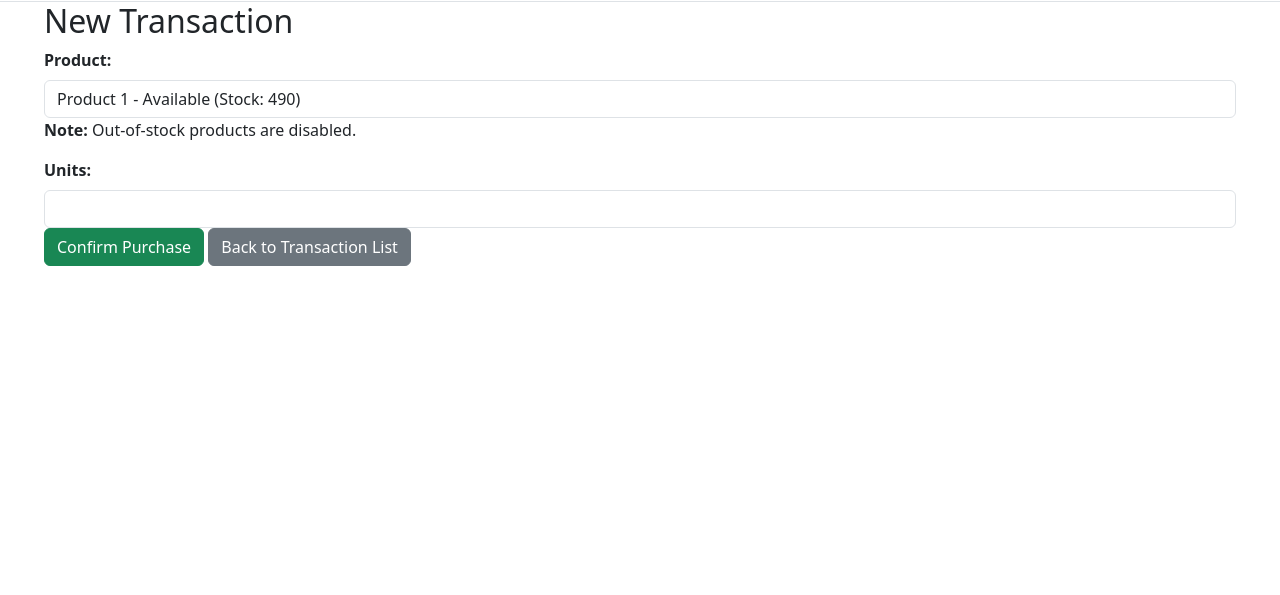
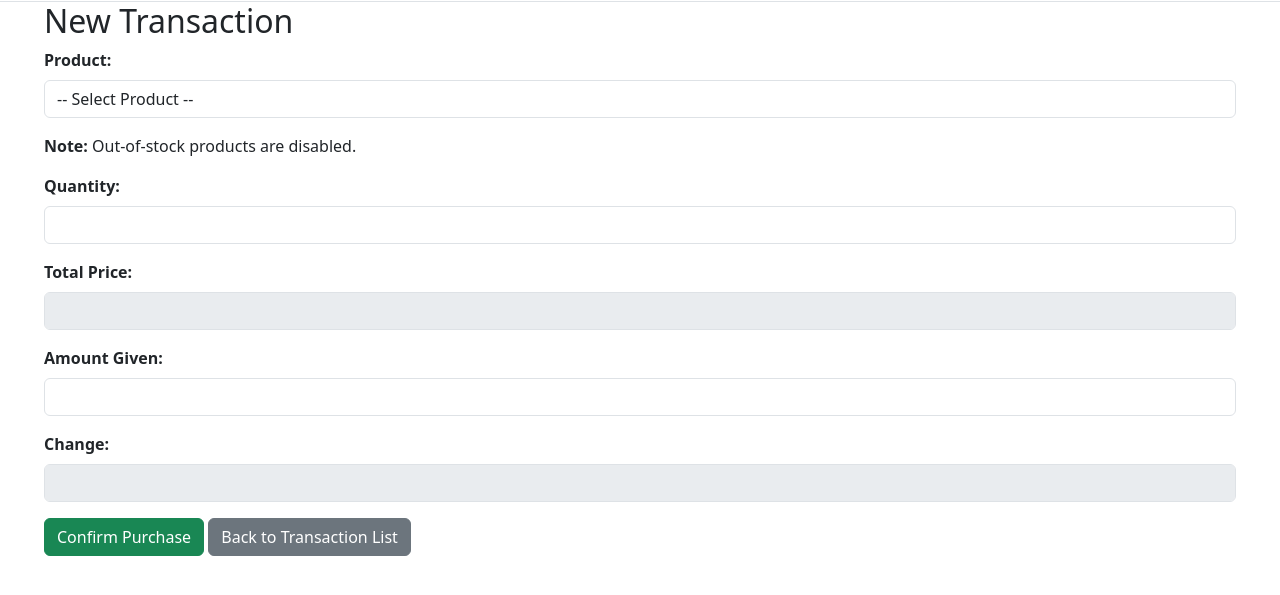
Before and after one commit to Ponesee2/Inventory, a Django app: page /transaction/new/ in a window 1280 px wide. Shown: the part 75-670 px from the top of the page. Run offline with Django 5.2, Linux system fonts and the light colour scheme; data comes from the database, SQL or seed files in the repository; both versions use the stored data as it was after the commit; parts of the project's set-up code (start-up, migrations or seed data) failed here and were passed over; some libraries are stand-ins or nearby versions.

Commit message:
transact functions

```diff
--- a/templates/base.html
+++ b/templates/base.html
@@ -5,12 +5,12 @@
     <meta name="viewport" content="width=device-width, initial-scale=1.0">
     <title>Ponce Website</title>
     <!-- DataTables CSS -->
-<link rel="stylesheet" href="https://cdn.datatables.net/1.13.6/css/jquery.dataTables.min.css">
-<link rel="stylesheet" href="https://cdn.datatables.net/responsive/2.5.0/css/responsive.dataTables.min.css">
-<link rel="stylesheet" href="https://cdnjs.cloudflare.com/ajax/libs/font-awesome/6.5.1/css/all.min.css">
-<link rel="stylesheet" href="https://cdn.jsdelivr.net/npm/admin-lte@3.1/dist/css/adminlte.min.css">
-<link href="https://cdn.jsdelivr.net/npm/bootstrap@5.3.3/dist/css/bootstrap.min.css" rel="stylesheet" integrity="sha384-QWTKZyjpPEjISv5WaRU9OFeRpok6YctnYmDr5pNlyT2bRjXh0JMhjY6hW+ALEwIH" crossorigin="anonymous">
-</head>
+    <script src="https://code.jquery.com/jquery-3.6.4.min.js"></script>
+    <link rel="stylesheet" href="https://cdn.datatables.net/1.13.6/css/jquery.dataTables.min.css">
+    <link rel="stylesheet" href="https://cdn.datatables.net/responsive/2.5.0/css/responsive.dataTables.min.css">
+    <link rel="stylesheet" href="https://cdnjs.cloudflare.com/ajax/libs/font-awesome/6.5.1/css/all.min.css">
+    <link rel="stylesheet" href="https://cdn.jsdelivr.net/npm/admin-lte@3.1/dist/css/adminlte.min.css">
+    <link href="https://cdn.jsdelivr.net/npm/bootstrap@5.3.3/dist/css/bootstrap.min.css" rel="stylesheet" integrity="sha384-QWTKZyjpPEjISv5WaRU9OFeRpok6YctnYmDr5pNlyT2bRjXh0JMhjY6hW+ALEwIH" crossorigin="anonymous">
 </head>
 <body>
     {% include "includes/navbar.html" %}
@@ -22,7 +22,6 @@
 
 </body>
 <!-- jQuery and DataTables JS -->
-<script src="https://code.jquery.com/jquery-3.6.4.min.js"></script>
 <script src="https://cdn.datatables.net/1.13.6/js/jquery.dataTables.min.js"></script>
 <script src="https://cdn.datatables.net/responsive/2.5.0/js/dataTables.responsive.min.js"></script>
 <script src="https://cdn.jsdelivr.net/npm/chart.js"></script>
--- a/website/templates/website/dashboard.html
+++ b/website/templates/website/dashboard.html
@@ -5,7 +5,7 @@
  </style>
     <div class="container">
         <div class="row mt-5">
-            <div class="col-3">
+            <div class="col-md-3 col-sm-6">
                 <div class="small-box bg-info m-1">
                     <div class="inner">
                       <h3>150</h3>
--- a/website/templates/website/product_list.html
+++ b/website/templates/website/product_list.html
@@ -42,11 +42,6 @@
                             </a>
                         </td>
                     </tr>
-
-                {% empty %}
-                    <tr>
-                        <td colspan="7" class="text-center text-muted">No products found.</td>
-                    </tr>
                 {% endfor %}
             </tbody>
         </table>
--- a/website/templates/website/supplier_list.html
+++ b/website/templates/website/supplier_list.html
@@ -36,10 +36,6 @@
                                 <i class="fas fa-trash"></i> Delete
                             </a>
                         </td>
-                    </tr>
-                {% empty %}
-                    <tr>
-                        <td colspan="5" class="text-center text-muted">No suppliers found.</td>
                     </tr>
                 {% endfor %}
             </tbody>
--- a/website/templates/website/transaction_create.html
+++ b/website/templates/website/transaction_create.html
@@ -17,20 +17,81 @@
 <form method="post">
     {% csrf_token %}
 
+    <!-- Product Selection -->
+    <div class="form-group">
         <label for="product">Product:</label>
-    <select name="product" id="product" class="form-control">
-        {% for product in form.fields.product.queryset %}
-            <option value="{{ product.id }}" {% if product.available_units == 0 %}disabled{% endif %}>
-                {{ product.name }} - {{ product.status }} (Stock: {{ product.available_units }})
+        <select name="product" id="product" class="form-control" required>
+            <option value="" selected disabled>-- Select Product --</option>
+            {% for product in products %}
+                <option value="{{ product.id }}" data-price="{{ product.price }}"
+                    {% if product.available_units == 0 %}disabled{% endif %}>
+                    {{ product.name }} - {{ product.status }} (Stock: {{ product.available_units }}) - ₱{{ product.price }}
                 </option>
             {% endfor %}
         </select>
+    </div>
 
     <p><strong>Note:</strong> Out-of-stock products are disabled.</p>
 
-    {{ form.units.label_tag }} {{ form.units }}
+    <!-- Product Quantity -->
+    <div class="form-group">
+        <label for="units">Quantity:</label>
+        <input type="number" name="units" id="units" class="form-control" min="1" required>
+    </div>
 
+    <!-- Total Price (Auto-Calculated) -->
+    <div class="form-group">
+        <label for="total_price">Total Price:</label>
+        <input type="text" id="total_price" class="form-control" readonly>
+    </div>
+
+    <!-- Amount Given -->
+    <div class="form-group">
+        <label for="amount_given">Amount Given:</label>
+        <input type="number" name="amount" id="amount_given" class="form-control" min="1" required>
+    </div>
+
+    <!-- Change (Auto-Calculated) -->
+    <div class="form-group">
+        <label for="change">Change:</label>
+        <input type="text" id="change" class="form-control" readonly>
+    </div>
+
+    <div class="form-group mt-3">
         <button class="btn btn-success" type="submit">Confirm Purchase</button>
         <a class="btn btn-secondary" href="{% url 'transaction_list' %}">Back to Transaction List</a>
+    </div>
 </form>
+
+<!-- JavaScript for Live Calculation -->
+<script>
+    document.addEventListener("DOMContentLoaded", function() {
+        const productDropdown = document.getElementById("product");
+        const quantityInput = document.getElementById("units");
+        const totalPriceField = document.getElementById("total_price");
+        const amountGivenInput = document.getElementById("amount_given");
+        const changeField = document.getElementById("change");
+
+        function updateTotalPrice() {
+            let selectedOption = productDropdown.options[productDropdown.selectedIndex];
+            let price = parseFloat(selectedOption.getAttribute("data-price")) || 0;
+            let quantity = parseInt(quantityInput.value) || 0;
+            let total = price * quantity;
+            totalPriceField.value = "₱" + total.toFixed(2);
+            updateChange();
+        }
+
+        function updateChange() {
+            let total = parseFloat(totalPriceField.value.replace("₱", "")) || 0;
+            let amountGiven = parseFloat(amountGivenInput.value) || 0;
+            let change = amountGiven - total;
+            changeField.value = change >= 0 ? "₱" + change.toFixed(2) : "Insufficient Amount";
+        }
+
+        productDropdown.addEventListener("change", updateTotalPrice);
+        quantityInput.addEventListener("input", updateTotalPrice);
+        amountGivenInput.addEventListener("input", updateChange);
+    });
+</script>
+
 {% endblock %}
--- a/website/views.py
+++ b/website/views.py
@@ -68,24 +68,27 @@ class ProductDeleteView(DeleteView):
     template_name = 'website/product_delete.html'
     success_url = reverse_lazy('product_list')
 
+
 # def transaction_create(request):
 #     """Process a new transaction (buying a product)."""
 #     if request.method == 'POST':
 #         form = TransactionForm(request.POST)
 #         if form.is_valid():
-#             transaction = form.save(commit=False)  # Don't save yet
+#             transaction = form.save(commit=False)
 #             product = transaction.product
 
-#             if transaction.units > product.available_units:
+#             if product.status == 'Unavailable' or product.available_units == 0:
+#                 messages.error(request, f"{product.name} is out of stock and cannot be purchased.")
+#             elif transaction.units > product.available_units:
 #                 messages.error(request, f"Not enough stock available for {product.name}.")
 #             else:
-#                 transaction.total_price = transaction.units * product.price  # Calculate price
-#                 product.available_units -= transaction.units  # Deduct stock
+#                 transaction.total_price = transaction.units * product.price
+#                 product.available_units -= transaction.units
 #                 product.save()
-#                 transaction.save()  # Save transaction
+#                 transaction.save()
 
 #                 messages.success(request, "Transaction successful!")
-#                 return redirect('transaction_list')  # Redirect to transaction list
+#                 return redirect('transaction_list')
 
 #     else:
 #         form = TransactionForm()
@@ -93,30 +96,39 @@ class ProductDeleteView(DeleteView):
 #     return render(request, 'website/transaction_create.html', {'form': form})
 
 def transaction_create(request):
-    """Process a new transaction (buying a product)."""
-    if request.method == 'POST':
-        form = TransactionForm(request.POST)
-        if form.is_valid():
-            transaction = form.save(commit=False)
-            product = transaction.product
+    if request.method == "POST":
+        product_id = request.POST.get("product")
+        quantity = int(request.POST.get("units"))
+        amount_given = float(request.POST.get("amount"))
 
-            if product.status == 'Unavailable' or product.available_units == 0:
-                messages.error(request, f"{product.name} is out of stock and cannot be purchased.")
-            elif transaction.units > product.available_units:
-                messages.error(request, f"Not enough stock available for {product.name}.")
-            else:
-                transaction.total_price = transaction.units * product.price
-                product.available_units -= transaction.units
-                product.save()
-                transaction.save()
+        try:
+            product = Product.objects.get(id=product_id)
+            transaction = Transaction(
+                product=product,
+                units=quantity,
+                amount_given=amount_given
+            )
+            transaction.full_clean()  # Validate stock and payment
+            transaction.save()
 
-                messages.success(request, "Transaction successful!")
-                return redirect('transaction_list')
+            messages.success(request, f"Transaction successful! Change: ₱{transaction.change}")
+            return redirect("transaction_list")
 
-    else:
-        form = TransactionForm()
+        except ValidationError as e:
+            messages.error(request, str(e))
+            return redirect("create_transaction")
 
-    return render(request, 'website/transaction_create.html', {'form': form})
+    products = Product.objects.filter(available_units__gt=0)
+    return render(request, "website/transaction_create.html", {"products": products})
+
+
+def sales_report(request):
+    context = {
+        "daily_sales": SalesReport.daily_sales(),
+        "weekly_sales": SalesReport.weekly_sales(),
+        "monthly_sales": SalesReport.monthly_sales(),
+    }
+    return render(request, "sales/sales_report.html", context)
 
 def transaction_list(request):
     """Show all transactions."""
```
Also changed, not shown: website/models.py (+46 -20 lines), db.sqlite3, website/migrations/0001_initial.py, website/migrations/0002_product.py (deleted), website/migrations/0003_alter_product_price_transaction.py (deleted). Lines whose indentation alone changed are shown as unchanged.
